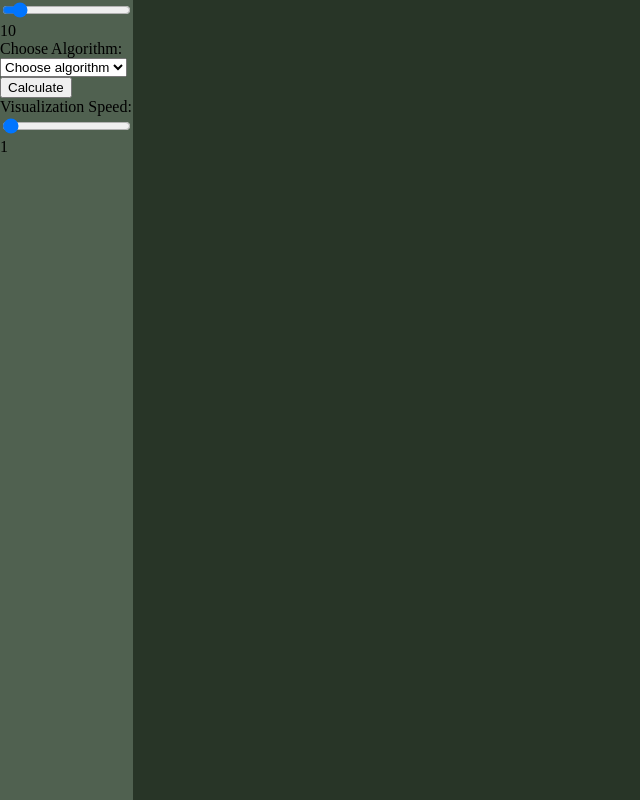
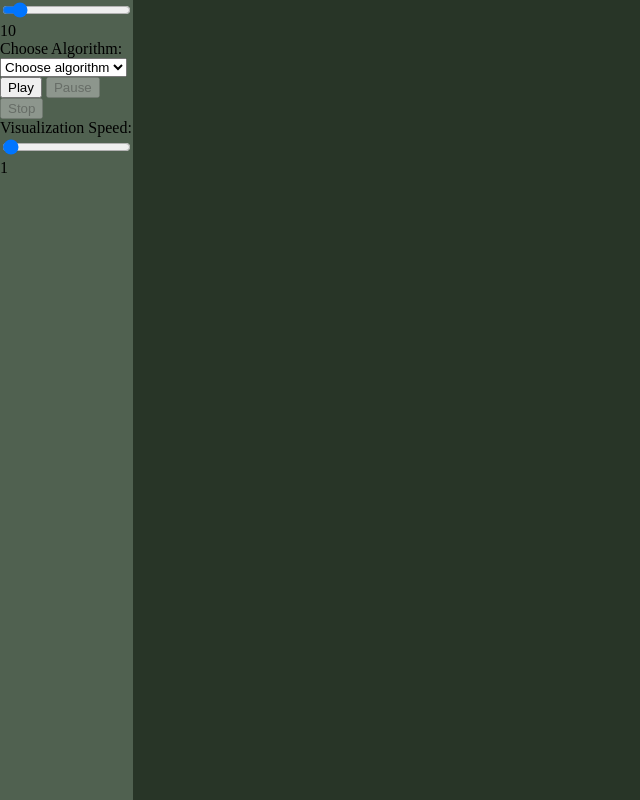
Before and after one commit to JuliaMaxx/travelling-saleseman-problem, a Flask app: page / in a window 1280 px wide; the page is wider, and only the part inside the window is pictured. Shown: that part, without its empty margins (0-640 px from the left). Run offline with Flask 3, Linux system fonts and the light colour scheme; some libraries are stand-ins or nearby versions.

Commit message:
feat: add UI for Play, Pause and Stop buttons

```diff
--- a/static/index.js
+++ b/static/index.js
@@ -1,7 +1,9 @@
 // General
 const socket = io();
 const canvas = document.getElementById("canvas");
-const calculateBtn = document.getElementById("calculate");
+const playBtn = document.getElementById("playBtn");
+const pauseBtn = document.getElementById("pauseBtn");
+const stopBtn = document.getElementById("stopBtn");
 const algorithmSelect = document.getElementById("algorithmSelect");
 const speedRange = document.getElementById("speed");
 const speedCount = document.getElementById("speedCount");
@@ -40,6 +42,7 @@ const epochCount = document.getElementById("epochCount");
 
 let numPoints = parseInt(pointRange.value);
 let points = [];
+let isPaused = false;
 
 // Clear everything on page load
 window.onload = function() {
@@ -110,7 +113,8 @@ eliteCheck.addEventListener("change", () => {
 
 
 // Trigger the selected algorithm on button click
-calculateBtn.addEventListener('click', () => {
+playBtn.addEventListener('click', () => {
+    if (!isPaused) {
         const selectedAlgorithm = algorithmSelect.value;
         let averageNum = 1;
         let populationSize = 50;
@@ -155,8 +159,42 @@ calculateBtn.addEventListener('click', () => {
             mutationProbability: mutationProbability,
             epochNum: epochNum
         });
+        // Start the algorithm
+        playBtn.disabled = true;
+        pauseBtn.disabled = false;
+        stopBtn.disabled = false;
+        isPaused = false;
+    } else {
+        // Resume the algorithm when paused
+        socket.emit('resume_algorithm');
+        playBtn.disabled = true;
+        pauseBtn.disabled = false;
+        stopBtn.disabled = false;
+        isPaused = false;
+    }
 });
 
+pauseBtn.addEventListener("click", () => {
+    // Pause the algorithm
+    socket.emit('pause_algorithm');
+    pauseBtn.disabled = true;
+    // Change to Resume
+    playBtn.textContent = 'Resume';
+    playBtn.disabled = false;
+    stopBtn.disabled = false;
+    isPaused = true;
+});
+
+stopBtn.addEventListener("click", () => {
+    // Stop the algorithm
+    socket.emit('stop_algorithm');
+    playBtn.disabled = false;
+    // Reset the button text to "Play"
+    playBtn.textContent = 'Play';
+    pauseBtn.disabled = true;
+    stopBtn.disabled = true;
+    isPaused = false;
+});
 
 // Update range span values
 averageRange.addEventListener("input", () => {
--- a/templates/index.html
+++ b/templates/index.html
@@ -88,7 +88,9 @@
                         <span id="epochCount">10</span>
                     </div>
                 </form>
-                <button id="calculate">Calculate</button>
+                <button id="playBtn">Play</button>
+                <button id="pauseBtn" disabled>Pause</button>
+                <button id="stopBtn" disabled>Stop</button>
                 <div>
                     <label for="speed">Visualization Speed:</label>
                     <input type="range" id="speed" min="0" max="100" step="1" value="1" />
```
Lines whose indentation alone changed are shown as unchanged.
